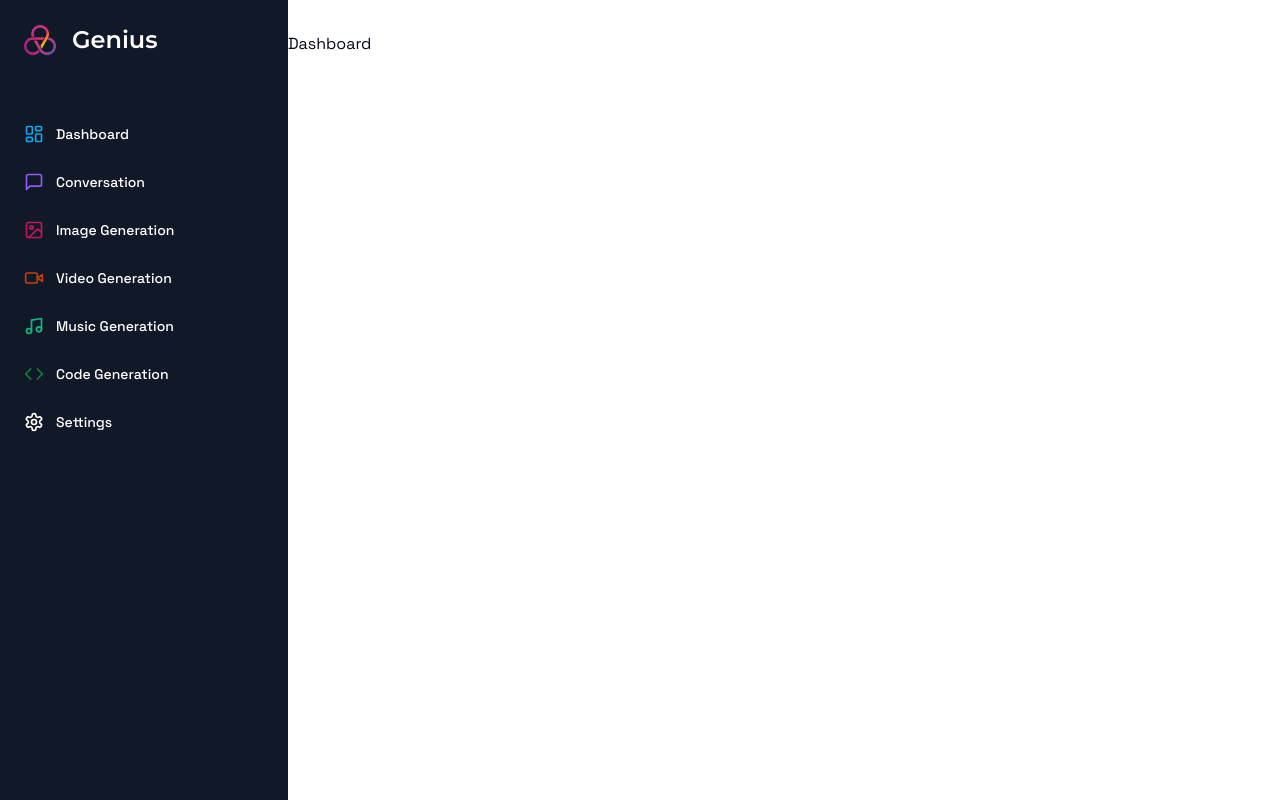
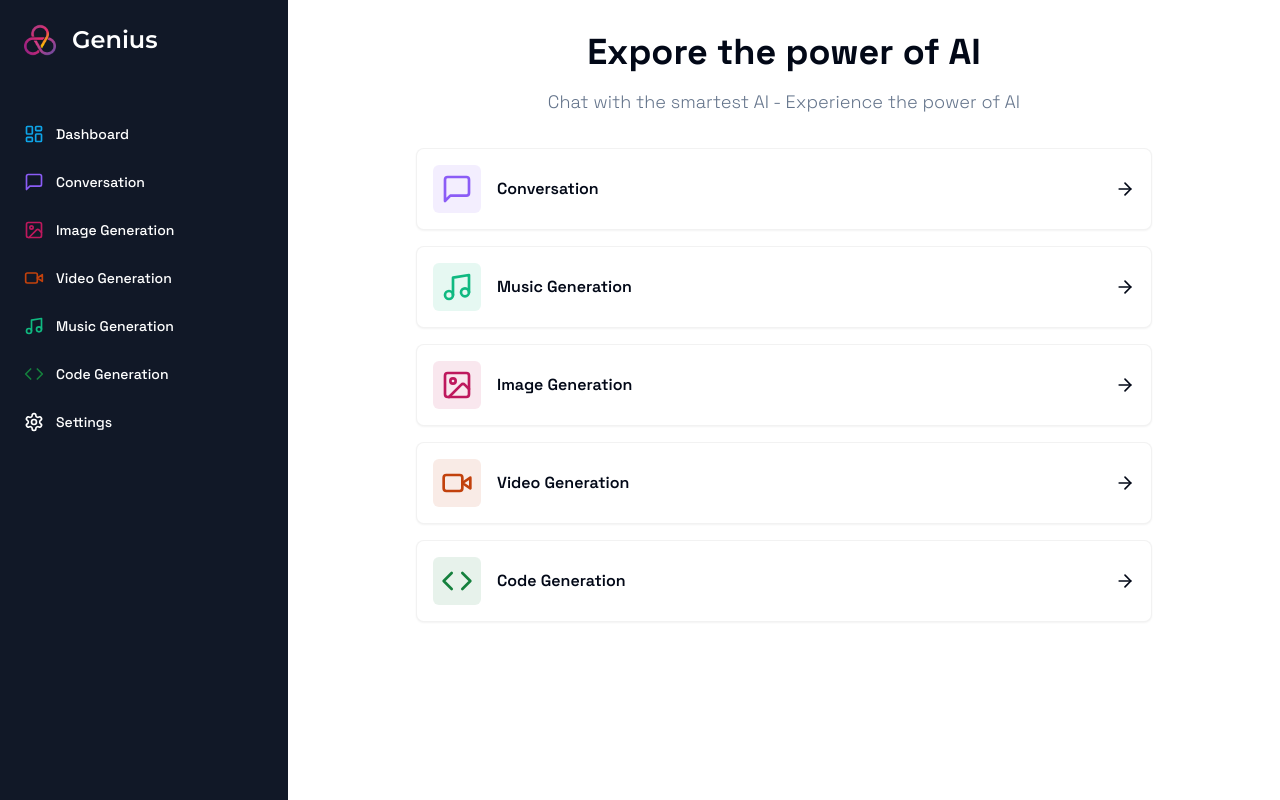
Before and after one commit to eiudogabriel/ai-saas, a Next.js app: page /dashboard in a window 1280 px wide. Built offline with nearby package versions, Linux system fonts and the light colour scheme.

Commit message:
Dashboard page

```diff
--- a/app/(dashboard)/(routes)/dashboard/page.tsx
+++ b/app/(dashboard)/(routes)/dashboard/page.tsx
@@ -1,7 +1,83 @@
+"use client";
+;
+import { useRouter } from 'next/navigation'
+import { ArrowRight, Code, ImageIcon, MessageSquare, Music, VideoIcon } from "lucide-react";
+
+import { Card } from "@/components/ui/card";
+import { cn } from "@/lib/utils";
+
+const tools = [
+    {
+        label: "Conversation",
+        icon: MessageSquare,
+        color: "text-violet-500",
+        bgColor: "bg-violet-500/10",
+        href: "/conversation"
+    },
+    {
+        label: "Music Generation",
+        icon: Music,
+        color: "text-emerald-500",
+        bgColor: "bg-emerald-500/10",
+        href: "/music"
+    },
+    {
+        label: "Image Generation",
+        icon: ImageIcon,
+        color: "text-pink-700",
+        bgColor: "bg-pink-700/10",
+        href: "/image"
+    },
+    {
+        label: "Video Generation",
+        icon: VideoIcon,
+        color: "text-orange-700",
+        bgColor: "bg-orange-700/10",
+        href: "/video"
+    },
+    {
+        label: "Code Generation",
+        icon: Code,
+        color: "text-green-700",
+        bgColor: "bg-green-700/10",
+        href: "/code"
+    },
+]
+
 const DashboardPage = () => {
-    return (
-        <div>Dashboard</div>
-     );
-}
+  const router = useRouter();
+
+  return (
+    <div>
+      <div className="mb-8 space-y-4">
+        <h2 className="text-2xl md:text-4xl font-bold text-center">
+          Expore the power of AI
+        </h2>
+        <p className="text-muted-foreground font-light text-sm md:text-lg text-center">
+          Chat with the smartest AI - Experience the power of AI
+        </p>
+      </div>
+      <div className="px-4 md:px-20 lg:px-32 space-y-4">
+        {tools.map((tool) => (
+            <Card
+              onClick={() => router.push(tool.href)}
+              key={tool.href}
+              className="p-4 border-black/5 flex items-center justify-between hover:shadow-md transition cursor-pointer"
+            >
+              <div className="flex items-center gap-x-4">
+                <div className={cn("p-2 w-fit rounded-md", tool.bgColor)}>
+                  <tool.icon className={cn("w-8 h-8", tool.color)} />
+                </div>
+                <div className="font-semibold">
+                  {tool.label}
+                </div>
+              </div>
+              <ArrowRight className="w-5 h-5" />
+            </Card>
+        ))}
+      </div>
+    </div>
+  );
+};
 
 export default DashboardPage;
```
